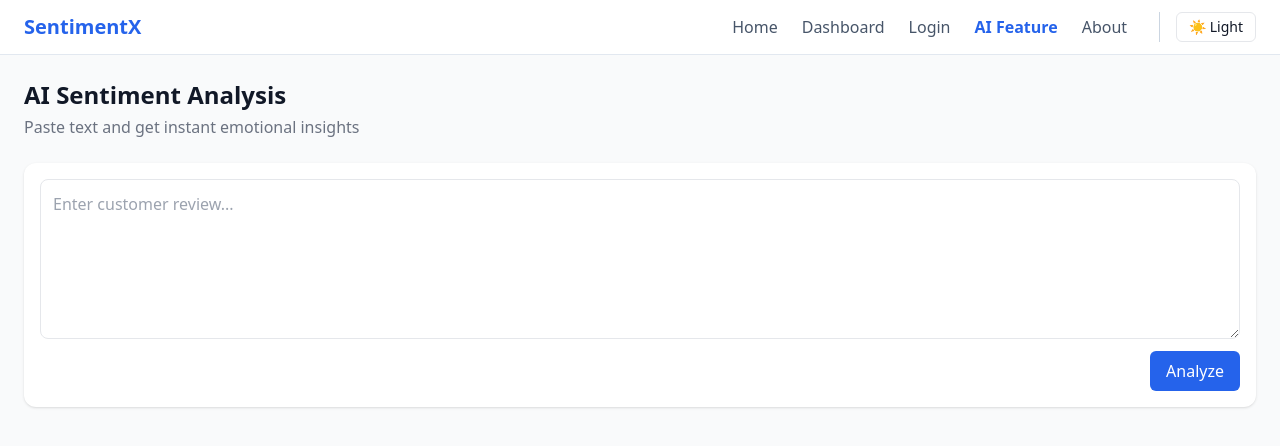
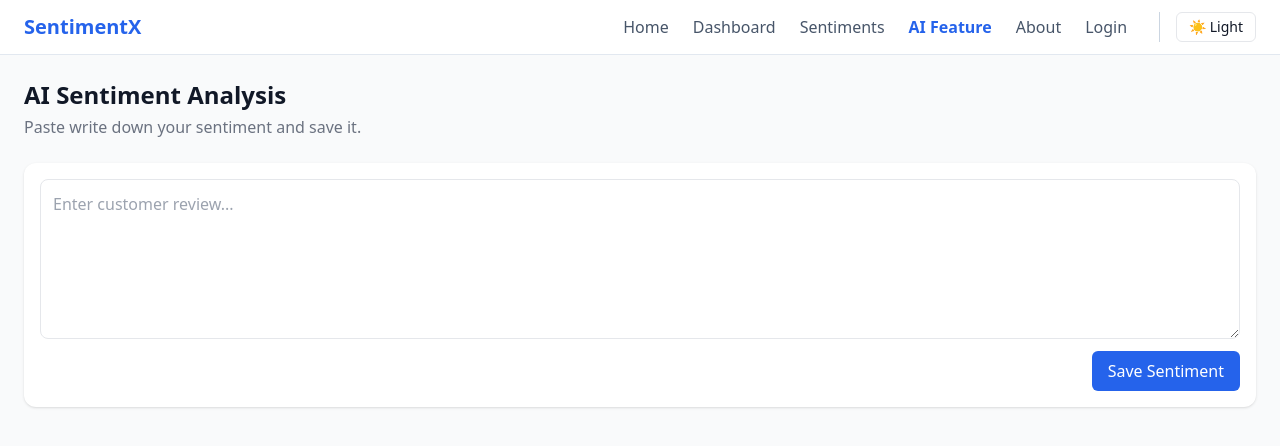
Before and after one commit to riddhimagairola/sentimentx-ai, a React (Create React App) app: page /ai in a window 1280 px wide. Shown: the top 446 px of the page. Built offline with nearby package versions, Linux system fonts and the light colour scheme.

Commit message:
Final backend + frontend integration complete

```diff
--- a/src/App.js
+++ b/src/App.js
@@ -1,7 +1,7 @@
 import { BrowserRouter, Routes, Route } from "react-router-dom";
 import { Toaster } from "react-hot-toast";
 import { useEffect } from "react";
-
+import Sentiments from "./pages/Sentiments";
 import Home from "./pages/Home";
 import About from "./pages/About";
 import Dashboard from "./pages/Dashboard";
@@ -34,8 +34,8 @@ function App() {
           <Route path="/about" element={<About />} />
           <Route path="/dashboard" element={<Dashboard />} />
           <Route path="/login" element={<Login />} />
-
           <Route path="/ai" element={<AIFeature />} />
+          <Route path="/sentiments" element={<Sentiments />} />
 
         </Routes>
 
--- a/src/components/Navbar.js
+++ b/src/components/Navbar.js
@@ -27,8 +27,6 @@ export default function Navbar() {
           Home
         </NavLink>
 
-
-
         <NavLink
           to="/dashboard"
           className={({ isActive }) =>
@@ -40,6 +38,46 @@ export default function Navbar() {
           }
         >
           Dashboard
+        </NavLink>
+
+
+        <NavLink
+          to="/sentiments"
+          className={({ isActive }) =>
+            `transition ${
+              isActive
+                ? "text-blue-600 dark:text-blue-400 font-semibold"
+                : "text-slate-600 dark:text-slate-200 hover:text-blue-500"
+            }`
+          }
+        >
+          Sentiments
+        </NavLink>
+
+        <NavLink
+          to="/ai"
+          className={({ isActive }) =>
+            `transition ${
+              isActive
+                ? "text-blue-600 dark:text-blue-400 font-semibold"
+                : "text-slate-600 dark:text-slate-200 hover:text-blue-500"
+            }`
+          }
+        >
+          AI Feature
+        </NavLink>
+
+        <NavLink
+          to="/about"
+          className={({ isActive }) =>
+            `transition ${
+              isActive
+                ? "text-blue-600 dark:text-blue-400 font-semibold"
+                : "text-slate-600 dark:text-slate-200 hover:text-blue-500"
+            }`
+          }
+        >
+          About
         </NavLink>
 
         <NavLink
@@ -54,30 +92,7 @@ export default function Navbar() {
         >
           Login
         </NavLink>
-        <NavLink
-        to="/ai"
-        className={({ isActive }) =>
-        `transition ${
-       isActive
-        ? "text-blue-600 dark:text-blue-400 font-semibold"
-        : "text-slate-600 dark:text-slate-200 hover:text-blue-500"
-    }`
-  }
->
-            AI Feature
-          </NavLink>
-          <NavLink
-          to="/about"
-          className={({ isActive }) =>
-            `transition ${
-              isActive
-                ? "text-blue-600 dark:text-blue-400 font-semibold"
-                : "text-slate-600 dark:text-slate-200 hover:text-blue-500"
-            }`
-          }
-        >
-          About
-        </NavLink>
+
         {/* Theme toggle */}
         <div className="ml-2 pl-4 border-l border-slate-300 dark:border-slate-700">
           <ThemeToggle />
--- a/src/pages/AIFeature.js
+++ b/src/pages/AIFeature.js
@@ -1,45 +1,54 @@
 import { useState } from "react";
+import { useNavigate } from "react-router-dom";
 import Button from "../components/ui/Button";
-import showToast from "../components/ui/Toast";
 
 export default function AIFeature() {
   const [text, setText] = useState("");
-  const [result, setResult] = useState(null);
+  const [loading, setLoading] = useState(false);
 
-  const analyzeText = () => {
-    if (!text.trim()) {
-      showToast("Please enter some text");
-      return;
+  const navigate = useNavigate();
+
+  const analyzeText = async () => {
+    if (!text.trim()) return;
+
+    setLoading(true);
+
+    try {
+      const res = await fetch("http://localhost:5000/api/sentiments", {
+        method: "POST",
+        headers: {
+          "Content-Type": "application/json",
+        },
+        body: JSON.stringify({ text }),
+      });
+
+      if (!res.ok) throw new Error("Failed");
+
+      await res.json();
+
+      setText("");
+
+      //  DIRECT REDIRECT (NO POPUP)
+      navigate("/sentiments");
+
+    } catch (err) {
+      console.log(err);
+    } finally {
+      setLoading(false);
     }
-
-    // Fake AI logic (replace with real API later)
-    const score = Math.random();
-
-    let sentiment = "Neutral";
-    if (score > 0.6) sentiment = "Positive";
-    else if (score < 0.4) sentiment = "Negative";
-
-    setResult({
-      sentiment,
-      confidence: (score * 100).toFixed(1),
-    });
-
-    showToast("AI Analysis complete ⚡");
   };
 
   return (
     <div className="min-h-screen bg-gray-50 dark:bg-gray-900 p-6">
 
-      {/* TITLE */}
       <h1 className="text-2xl font-bold text-gray-900 dark:text-white">
         AI Sentiment Analysis
       </h1>
 
       <p className="text-gray-500 dark:text-gray-400 mt-1">
-        Paste text and get instant emotional insights
+        Paste write down your sentiment and save it.
       </p>
 
-      {/* INPUT BOX */}
       <div className="mt-6 bg-white dark:bg-gray-800 p-4 rounded-xl shadow">
 
         <textarea
@@ -50,36 +59,13 @@ export default function AIFeature() {
         />
 
         <div className="mt-3 flex justify-end">
-          <Button onClick={analyzeText}>
-            Analyze
+          <Button onClick={analyzeText} disabled={loading}>
+            {loading ? "Saving..." : "Save Sentiment"}
           </Button>
         </div>
 
       </div>
 
-      {/* RESULT */}
-      {result && (
-        <div className="mt-6 bg-white dark:bg-gray-800 p-4 rounded-xl shadow">
-
-          <h2 className="font-semibold text-lg text-gray-900 dark:text-white">
-            Result
-          </h2>
-
-          <p className="mt-2 text-gray-600 dark:text-gray-300">
-            Sentiment: <b>{result.sentiment}</b>
-          </p>
-
-          <p className="text-gray-600 dark:text-gray-300">
-            Confidence: {result.confidence}%
-          </p>
-
-          <p className="text-sm text-gray-500 mt-2">
-            AI detects emotional tone based on text patterns and sentiment scoring.
-          </p>
-
-        </div>
-      )}
-
     </div>
   );
 }
--- a/src/pages/Dashboard.js
+++ b/src/pages/Dashboard.js
@@ -1,4 +1,4 @@
-import { useState } from "react";
+import { useState, useEffect } from "react";
 
 import Footer from "../components/Footer";
 import Button from "../components/ui/Button";
@@ -11,6 +11,25 @@ function Dashboard() {
   const [isOpen, setIsOpen] = useState(false);
   const [loading, setLoading] = useState(false);
 
+  //  Backend state
+  const [stats, setStats] = useState(null);
+  const [loadingStats, setLoadingStats] = useState(true);
+  const [error, setError] = useState("");
+
+  //  Fetch dashboard data
+  useEffect(() => {
+    fetch("http://localhost:5000/api/dashboard")
+      .then((res) => res.json())
+      .then((data) => {
+        setStats(data);
+        setLoadingStats(false);
+      })
+      .catch(() => {
+        setError("Failed to load dashboard stats");
+        setLoadingStats(false);
+      });
+  }, []);
+
   const handleAction = () => {
     setLoading(true);
 
@@ -19,6 +38,15 @@ function Dashboard() {
       showToast("Dashboard action completed 🚀");
     }, 1000);
   };
+
+  //  Loader screen
+  if (loadingStats) {
+    return (
+      <div className="min-h-screen flex items-center justify-center">
+        <Loader />
+      </div>
+    );
+  }
 
   return (
     <div className="min-h-screen flex flex-col bg-gray-50 dark:bg-gray-900 p-6">
@@ -34,7 +62,12 @@ function Dashboard() {
         </p>
       </div>
 
-      {/* ACTION BAR (NEW) */}
+      {/* ERROR */}
+      {error && (
+        <p className="text-red-500 mt-2 text-sm">{error}</p>
+      )}
+
+      {/* ACTION BAR */}
       <div className="mt-4 flex gap-3">
         <Button onClick={handleAction}>
           Run Quick Action
@@ -51,19 +84,25 @@ function Dashboard() {
         {/* STATS */}
         <div className="grid grid-cols-1 md:grid-cols-3 gap-4 mt-6">
 
-          <div className="bg-white dark:bg-gray-800 p-4 rounded-xl shadow hover:shadow-md transition">
+          <div className="bg-white dark:bg-gray-800 p-4 rounded-xl shadow">
             <p className="text-sm text-gray-500">Total Analyses</p>
-            <p className="text-xl font-bold">1,240</p>
+            <p className="text-xl font-bold">
+              {stats?.totalAnalyses}
+            </p>
           </div>
 
-          <div className="bg-white dark:bg-gray-800 p-4 rounded-xl shadow hover:shadow-md transition">
+          <div className="bg-white dark:bg-gray-800 p-4 rounded-xl shadow">
             <p className="text-sm text-gray-500">Positive</p>
-            <p className="text-xl font-bold text-green-500">72%</p>
+            <p className="text-xl font-bold text-green-500">
+              {stats?.positive}
+            </p>
           </div>
 
-          <div className="bg-white dark:bg-gray-800 p-4 rounded-xl shadow hover:shadow-md transition">
+          <div className="bg-white dark:bg-gray-800 p-4 rounded-xl shadow">
             <p className="text-sm text-gray-500">Negative</p>
-            <p className="text-xl font-bold text-red-500">18%</p>
+            <p className="text-xl font-bold text-red-500">
+              {stats?.negative}
+            </p>
           </div>
 
         </div>
--- /dev/null
+++ b/src/pages/Sentiments.js
@@ -0,0 +1,110 @@
+import { useEffect, useState } from "react";
+import Loader from "../components/ui/Loader";
+
+function Sentiments() {
+  const [sentiments, setSentiments] = useState([]);
+  const [loading, setLoading] = useState(true);
+
+  // FETCH DATA
+  const fetchSentiments = async () => {
+    try {
+      const res = await fetch("http://localhost:5000/api/sentiments");
+      const data = await res.json();
+      setSentiments(Array.isArray(data) ? data : []);
+    } catch (err) {
+      console.log(err);
+      setSentiments([]);
+    } finally {
+      setLoading(false);
+    }
+  };
+
+  useEffect(() => {
+    fetchSentiments();
+  }, []);
+
+  // DELETE
+  const deleteSentiment = async (id) => {
+    try {
+      const res = await fetch(
+        `http://localhost:5000/api/sentiments/${id}`,
+        {
+          method: "DELETE",
+        }
+      );
+
+      if (res.status === 204) {
+        setSentiments((prev) =>
+          prev.filter((item) => item.id !== id)
+        );
+      }
+    } catch (err) {
+      console.log(err);
+    }
+  };
+
+  if (loading) {
+    return (
+      <div className="min-h-screen flex items-center justify-center">
+        <Loader />
+      </div>
+    );
+  }
+
+  return (
+    <div className="min-h-screen bg-gray-50 dark:bg-gray-900 p-6">
+
+      <h1 className="text-2xl font-bold text-gray-900 dark:text-white mb-4">
+        Sentiments
+      </h1>
+
+      {/* EMPTY STATE */}
+      {sentiments.length === 0 ? (
+        <p className="text-gray-500">No sentiments found.</p>
+      ) : (
+        <div className="grid gap-3">
+
+          {sentiments.map((item) => (
+            <div
+              key={item.id}
+              className="bg-white dark:bg-gray-800 p-4 rounded-xl shadow flex justify-between items-center"
+            >
+
+              {/* LEFT SIDE */}
+              <div>
+                <p className="text-gray-700 dark:text-gray-200">
+                  {item.text}
+                </p>
+
+                {/* BADGE */}
+                <span
+                  className={`inline-block mt-2 px-3 py-1 rounded-full text-sm font-semibold ${
+                    item.sentiment?.toLowerCase() === "positive"
+                      ? "bg-green-100 text-green-700"
+                      : item.sentiment?.toLowerCase() === "negative"
+                      ? "bg-red-100 text-red-700"
+                      : "bg-gray-100 text-gray-600"
+                  }`}
+                >
+                  {item.sentiment}
+                </span>
+              </div>
+
+              {/* DELETE BUTTON */}
+              <button
+                onClick={() => deleteSentiment(item.id)}
+                className="bg-red-500 hover:bg-red-600 text-white px-3 py-1 rounded-lg text-sm"
+              >
+                Delete
+              </button>
+
+            </div>
+          ))}
+
+        </div>
+      )}
+    </div>
+  );
+}
+
+export default Sentiments;
```
Also changed, not shown: 1 other file (tests, documents, lock files or other folders).
